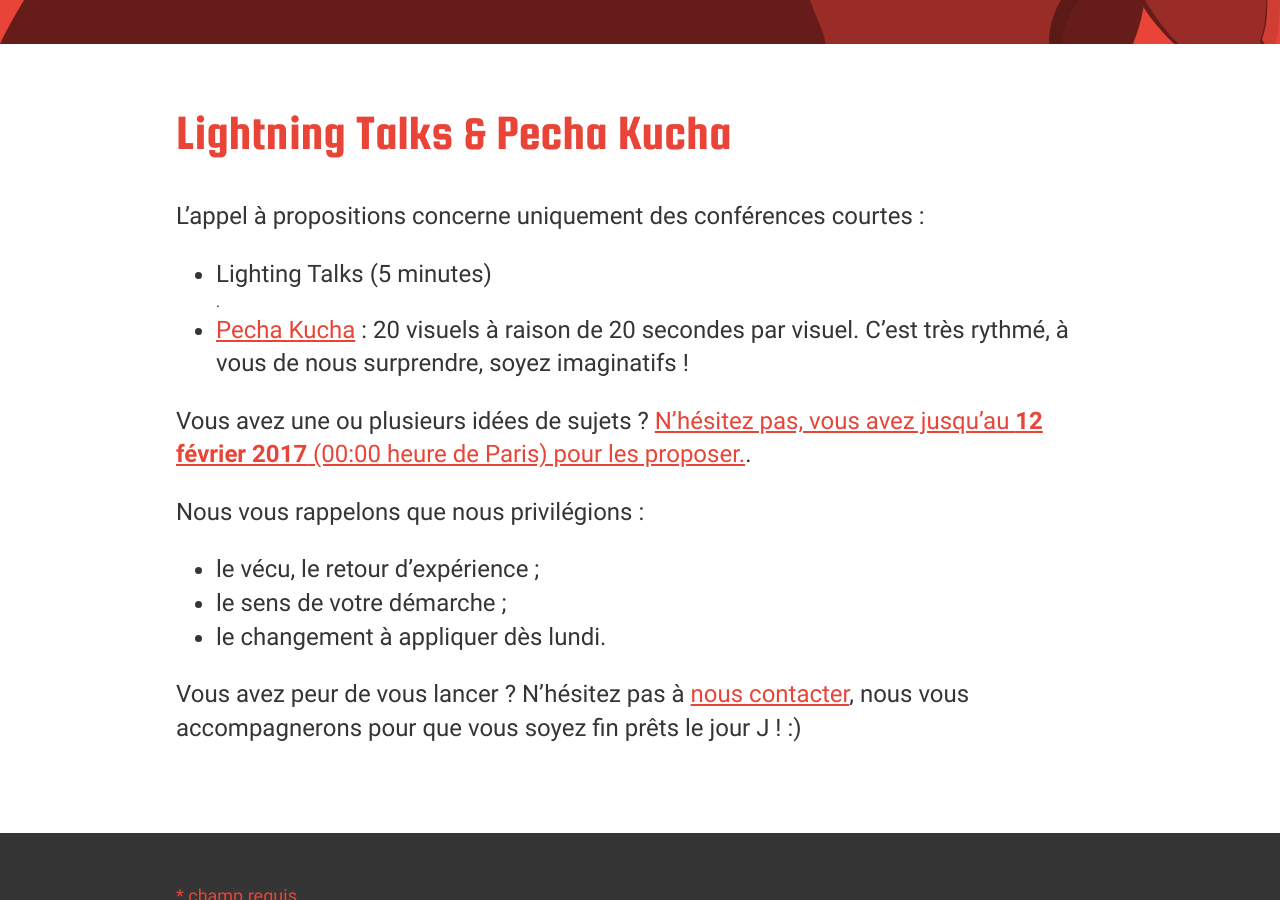
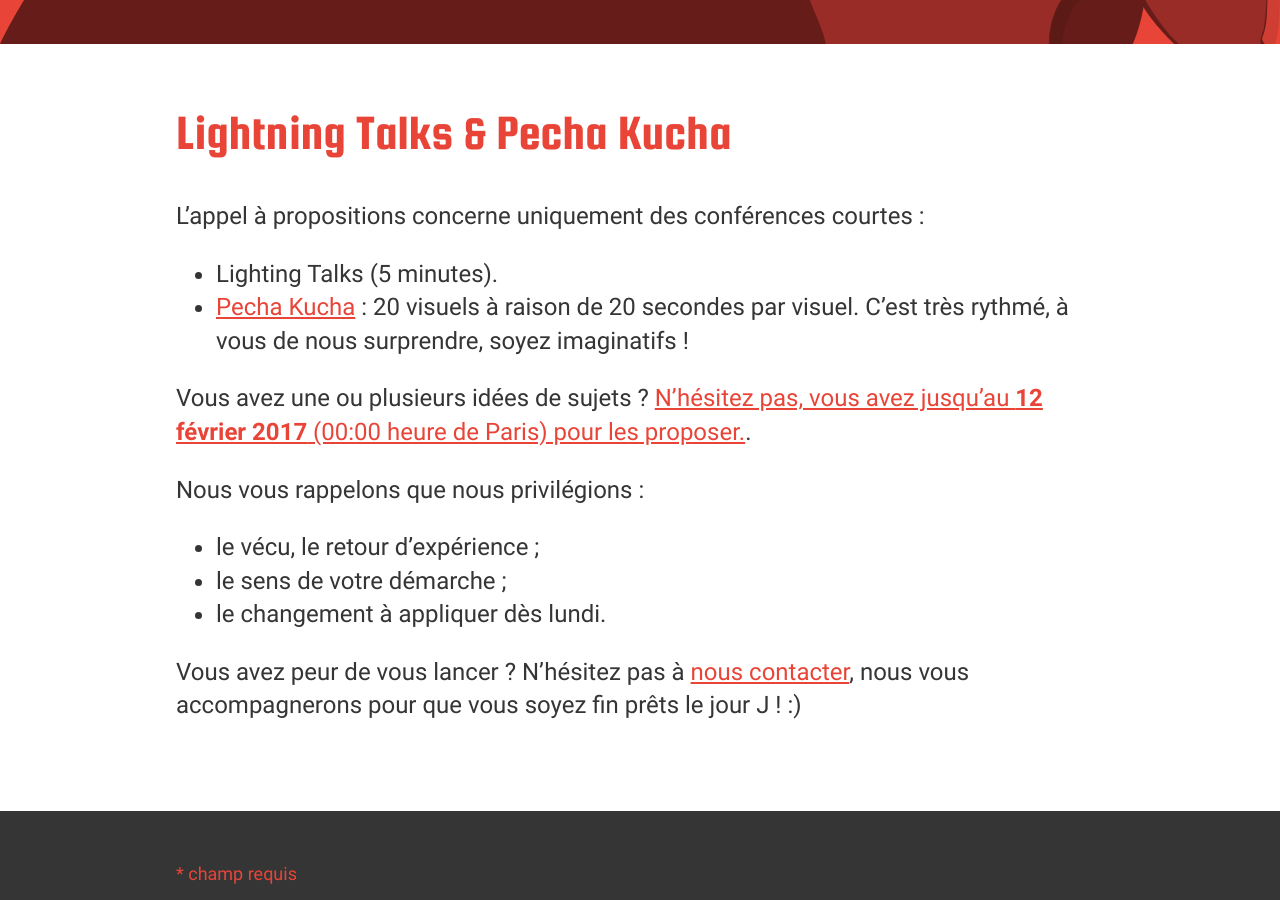
Before and after one commit to sudweb/2017, a Jekyll site: the page built from appel-a-sujets.html, in a window 1280 px wide and 900 px high, scrolled down 505 px. Built offline with Jekyll 4.4.1, drawn with Linux system fonts in a browser that asks for light colours; some of the changed lines change nothing that is shown.

Commit message:
Replaçage d'un point malencontreux
Yop la thym,

c'est pas grand chose, mais ce point venait se mettre entre les deux li et c'était pas bo.

Bises,
Nico

```diff
--- a/appel-a-sujets.html
+++ b/appel-a-sujets.html
@@ -20,7 +20,7 @@ redirect_from: /appel-a-orateurs/
         <h2 class="regular-title-size red">Lightning&nbsp;Talks & Pecha&nbsp;Kucha</h2>
         <p>L’appel à propositions concerne uniquement des conférences courtes :</p>
         <ul>
-          <li><abbr lang="en">Lighting Talks</abbr> (5 minutes)</li>.
+          <li><abbr lang="en">Lighting Talks</abbr> (5 minutes).</li>
           <li><a href="http://www.pechakucha.org/" title="pechakucha.org" targt="_blank">Pecha Kucha</a> : 20 visuels à raison de 20 secondes par visuel. C’est très rythmé, à vous de nous surprendre, soyez imaginatifs !</li>
         </ul>
 
```
